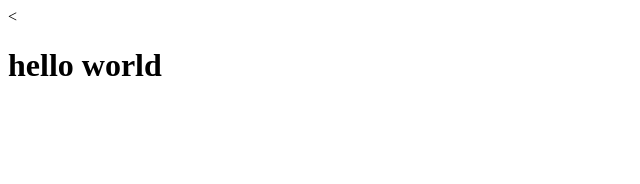
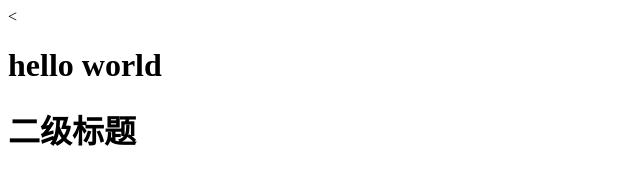
Before and after one commit to jiazc2009/test1119, a plain HTML site: page index.html in a window 1280 px wide. Shown: the whole page, without its empty margins (0-640 px from the left). Drawn offline with Linux system fonts and the light colour scheme.

Commit message:
我们完成第二个功能

```diff
--- a/index.html
+++ b/index.html
@@ -8,5 +8,6 @@
 </head>
 <body>
 <h1>hello world</h1>
+<h1>二级标题</h1>
 </body>
 </html>
```
